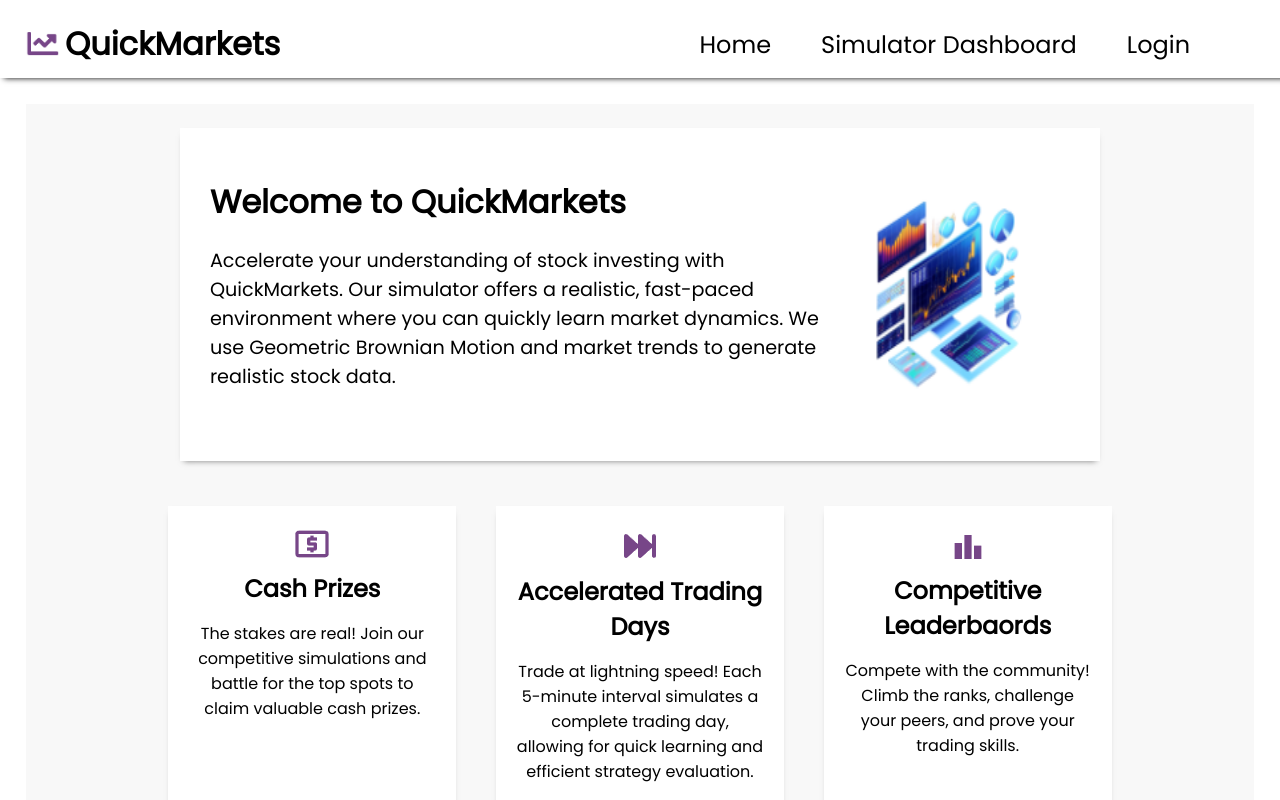
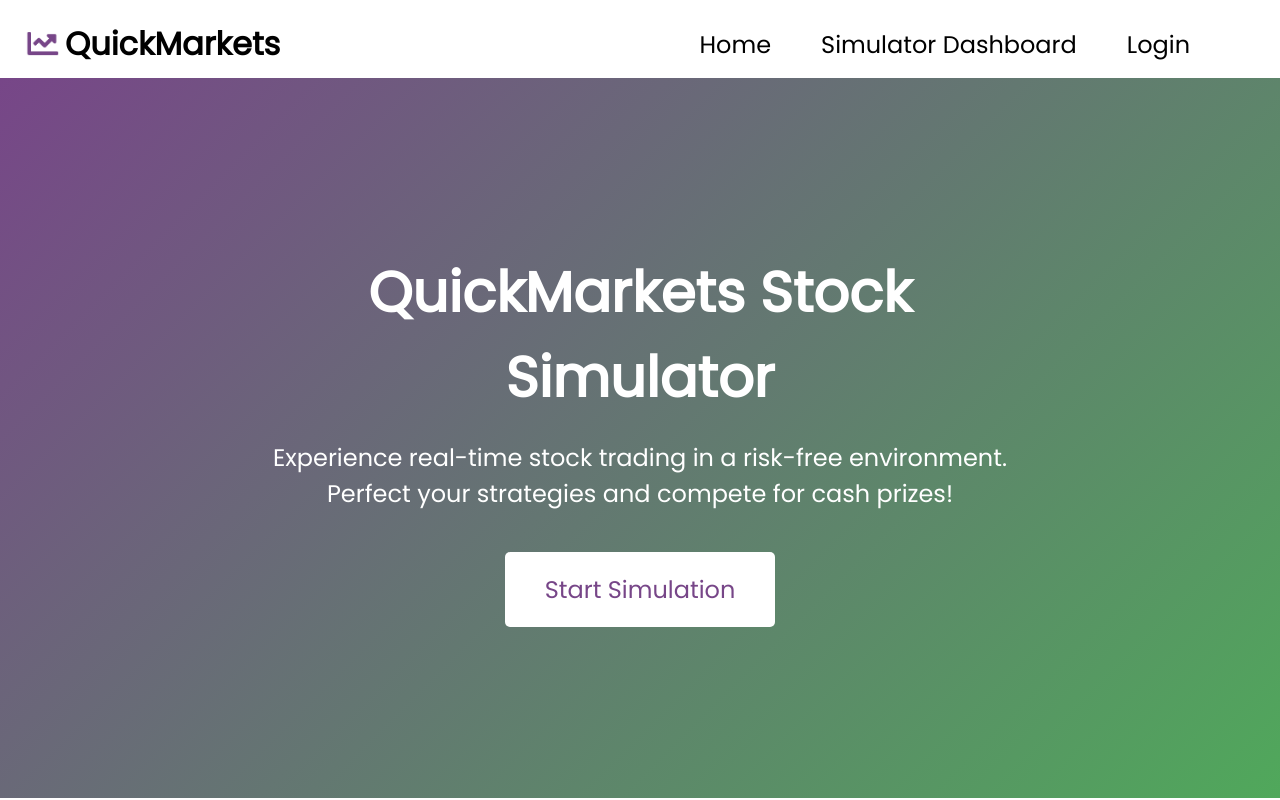
Before and after one commit to MichaelAho1/QuickMarkets, a React (Vite) app in the folder client/: page / in a window 1280 px wide. Shown: the top 800 px of the page. Built offline with nearby package versions, Linux system fonts and the light colour scheme.

Commit message:
Added a hero page

```diff
--- a/client/src/pages/PublicPages/landing/landing.jsx
+++ b/client/src/pages/PublicPages/landing/landing.jsx
@@ -11,6 +11,13 @@ function landing() {
     return (
         <>
             <Navbar />
+            <div className={styles.heroSection}>
+                <div className={styles.heroContent}>
+                    <h1>QuickMarkets Stock Simulator</h1>
+                    <p>Experience real-time stock trading in a risk-free environment. Perfect your strategies and compete for cash prizes!</p>
+                    <button className={styles.heroButton}>Start Simulation</button>
+                </div>
+            </div>
             <section>
                 <div className={styles.welcomeCard}>
                     <div className={styles.descriptionSection}>
@@ -39,7 +46,7 @@ function landing() {
                         <p>Compete with the community! Climb the ranks, challenge your peers, and prove your trading skills.</p>
                     </div>
                 </div>
-                <button className={styles.startButton}>Start A Simulation</button>
+                <button className={styles.startButton}>Learn More</button>
             </section>
             <Footer />
         </>
--- a/client/src/pages/PublicPages/landing/landing.module.css
+++ b/client/src/pages/PublicPages/landing/landing.module.css
@@ -1,5 +1,43 @@
-* {
-    overflow-x: hidden;
+.heroSection {
+    height: 90vh;
+    display: flex;
+    align-items: center;
+    justify-content: center;
+    background: linear-gradient(135deg, #774688 0%, #50A85B 100%);
+    color: white;
+    text-align: center;
+    padding: 0 20px;
+}
+
+.heroContent {
+    max-width: 800px;
+}
+
+.heroContent h1 {
+    font-size: 3.5rem;
+    margin-bottom: 20px;
+    font-weight: bold;
+}
+
+.heroContent p {
+    font-size: 1.5rem;
+    margin-bottom: 40px;
+    line-height: 1.5;
+}
+
+.heroButton {
+    background-color: white;
+    color: #774688;
+    border: none;
+    padding: 20px 40px;
+    font-size: 1.5rem;
+    border-radius: 5px;
+    cursor: pointer;
+    transition: transform 0.2s;
+}
+
+.heroButton:hover {
+    transform: scale(1.05);
 }
 
 section {
```
